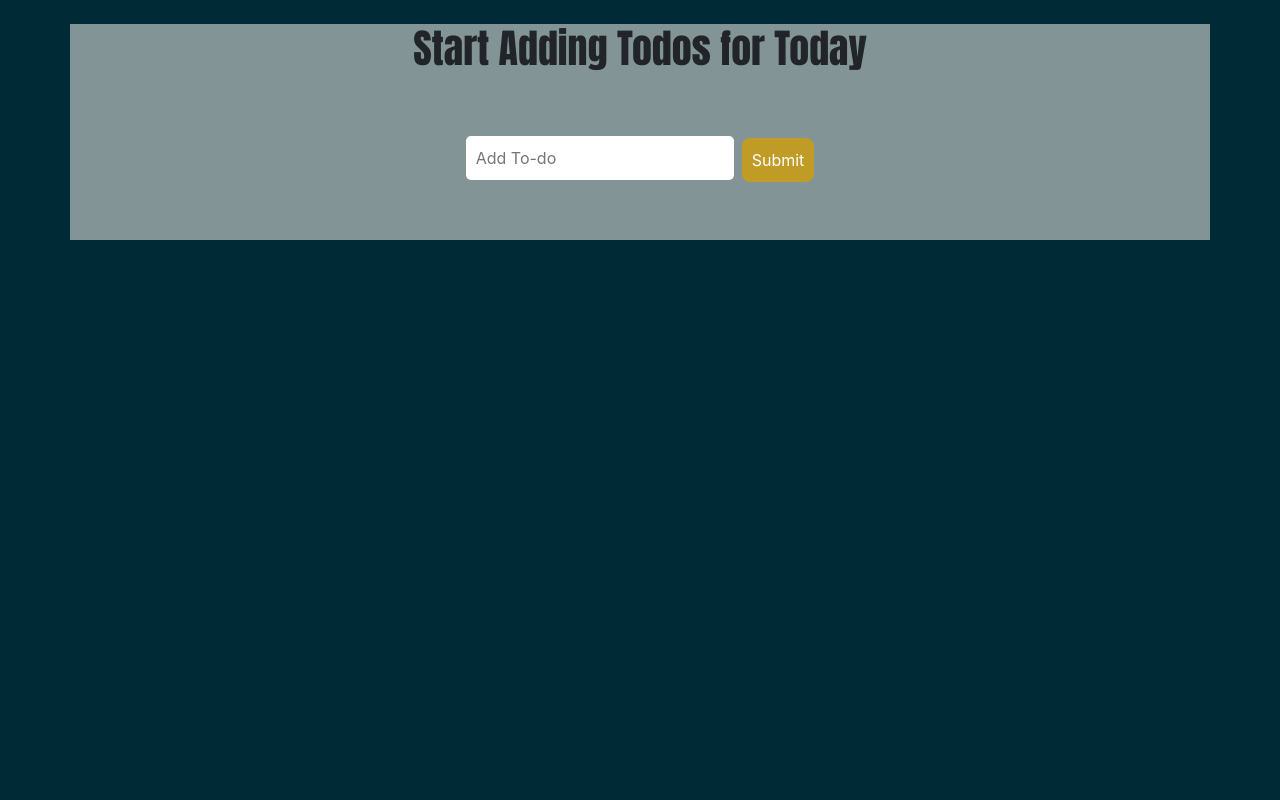
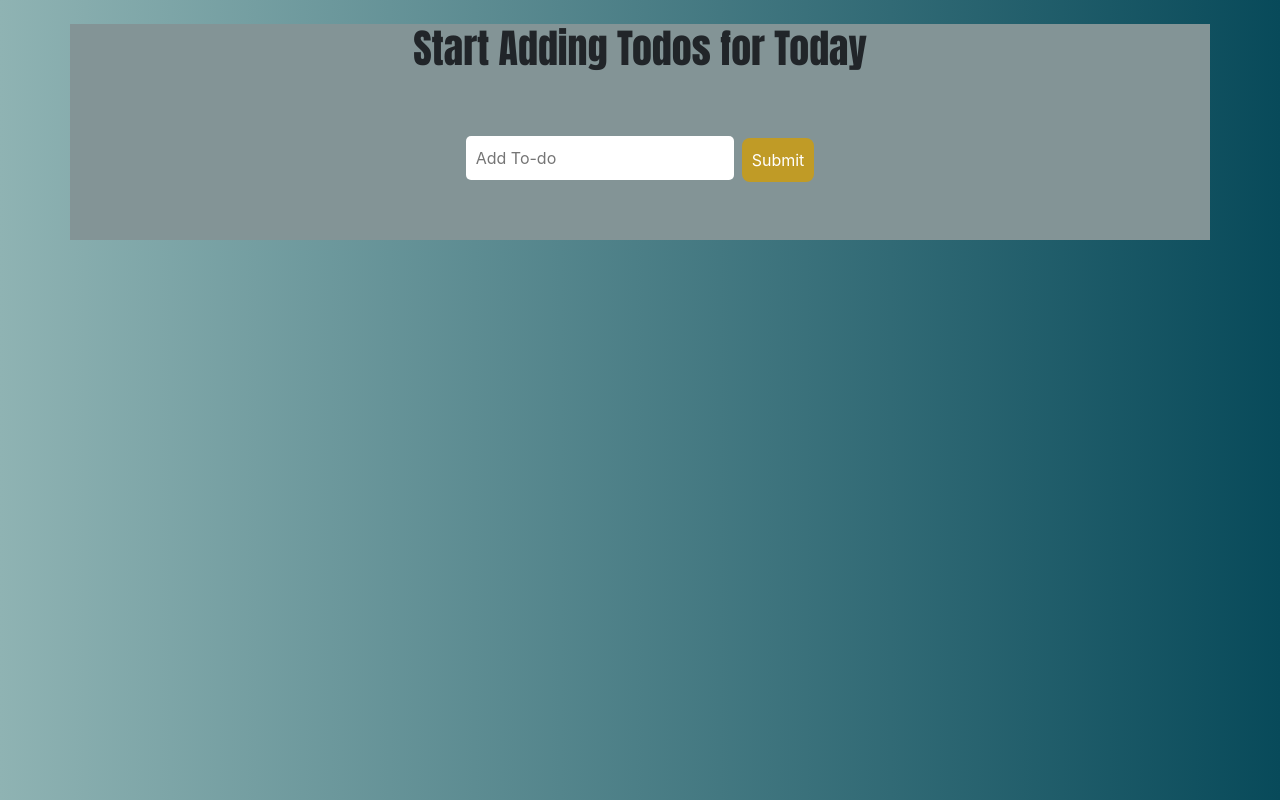
Before and after one commit to grlara9/mern-react-todolist, a React (Create React App) app in the folder client/: page / in a window 1280 px wide. Built offline with nearby package versions, Linux system fonts and the light colour scheme; no server answers.

Commit message:
edit some of the styles from app

```diff
--- a/client/src/App.css
+++ b/client/src/App.css
@@ -5,13 +5,14 @@
 }
 body {
 
-  background: #002B36;
-}
+  background: -webkit-linear-gradient(to right, #084a5a, rgb(106, 150, 150));  /* Chrome 10-25, Safari 5.1-6 */
+  background: linear-gradient(to left, #084a5a, rgb(143, 179, 179)); /* W3C, IE 10+/ Edge, Firefox 16+, Chrome 26+, Opera 12+, Safari 7+ */}
 
 .container{
   min-height:auto;
   margin: 24px auto;
   background: #839496;
+
 
 }
 form {
--- a/client/src/App.js
+++ b/client/src/App.js
@@ -67,11 +67,11 @@ const task = this.state.task;
 
     <div className="container">
       <Header num={this.state.todos.length} />
+      <AddTodo onChange={this.onchange} onSubmit={this.onSubmit}/>
       <Route exact path="/" render={props=> (
         <React.Fragment>
 
       <Todo todos={this.state.todos} delete={this.delete}/>
-      <AddTodo onChange={this.onchange} onSubmit={this.onSubmit}/>
         </React.Fragment>
       )} />
     </div>
```
Also changed, not shown: 1 other file (tests, documents, lock files or other folders).
